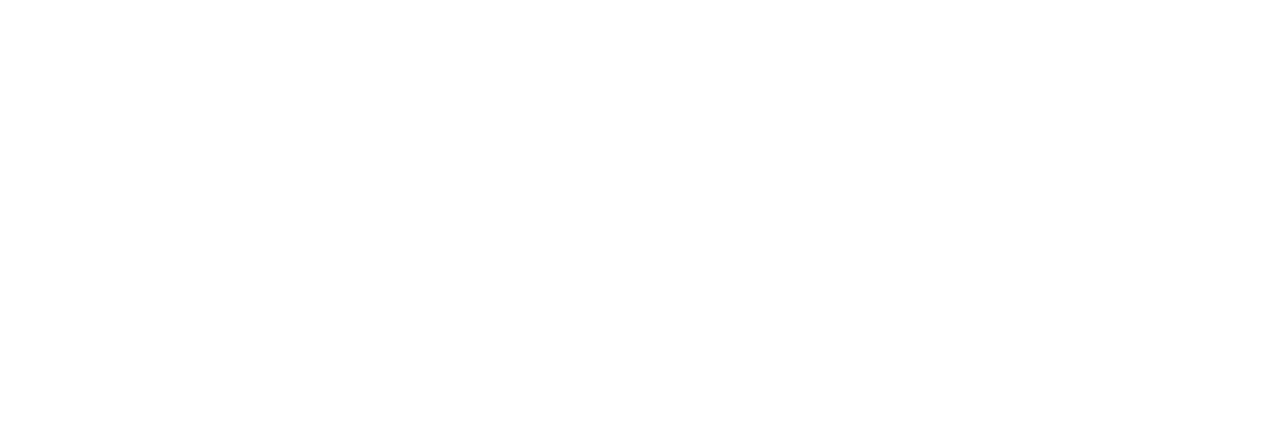
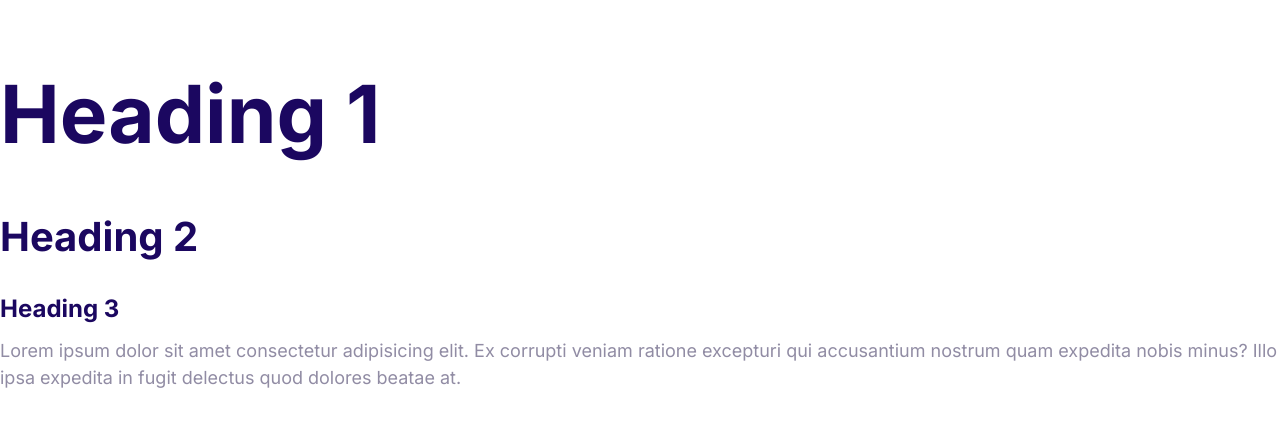
Before and after one commit to rayhan1650/moshify, a plain HTML site: page index.html in a window 1280 px wide. Drawn offline with Linux system fonts and the light colour scheme.

Commit message:
Define the styles for the fonts.

```diff
--- a/css/styles.css
+++ b/css/styles.css
@@ -5,3 +5,55 @@
   --color-headings: #1b0760;
   --color-body: #918ca4;
 }
+
+html {
+  font-size: 62.5%;
+}
+
+body {
+  font-family: Inter, Arial, Helvetica, sans-serif;
+  font-size: 2.4rem;
+  line-height: 1.5;
+  color: var(--color-body);
+}
+
+h1,
+h2,
+h3 {
+  color: var(--color-headings);
+  margin-bottom: 1rem;
+}
+
+h1 {
+  font-size: 7rem;
+}
+
+h2 {
+  font-size: 4rem;
+}
+
+h3 {
+  font-size: 3rem;
+}
+
+p {
+  margin-top: 0;
+}
+
+@media screen and (min-width: 1024px) {
+  body {
+    font-size: 1.8rem;
+  }
+
+  h1 {
+    font-size: 8rem;
+  }
+
+  h2 {
+    font-size: 4rem;
+  }
+
+  h3 {
+    font-size: 2.4rem;
+  }
+}
--- a/index.html
+++ b/index.html
@@ -6,12 +6,20 @@
     <meta http-equiv="X-UA-Compatible" content="IE=edge">
     <meta name="viewport" content="width=device-width, initial-scale=1.0">
     <title>Document</title>
+    <link rel="preconnect" href="https://fonts.googleapis.com">
+    <link rel="preconnect" href="https://fonts.gstatic.com" crossorigin>
+    <link href="https://fonts.googleapis.com/css2?family=Inter:wght@400;700&display=swap" rel="stylesheet">
     <link rel="stylesheet" href="css/normalize.css">
     <link rel="stylesheet" href="css/styles.css">
 </head>
 
 <body>
-
+    <h1>Heading 1</h1>
+    <h2>Heading 2</h2>
+    <h3>Heading 3</h3>
+    <p>Lorem ipsum dolor sit amet consectetur adipisicing elit. Ex corrupti
+        veniam ratione excepturi qui accusantium nostrum quam expedita
+        nobis minus? Illo ipsa expedita in fugit delectus quod dolores beatae at.</p>
 </body>
 
 </html>
```
